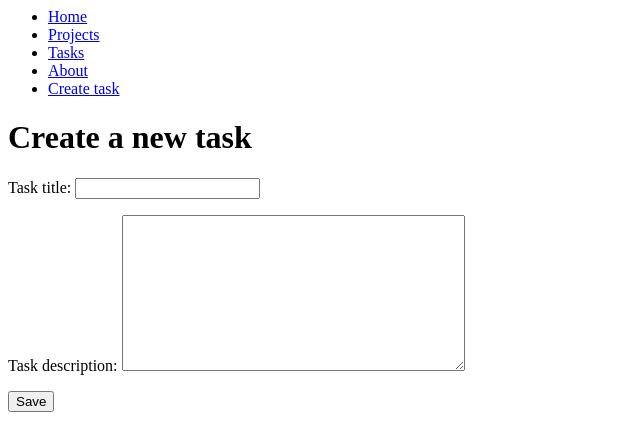
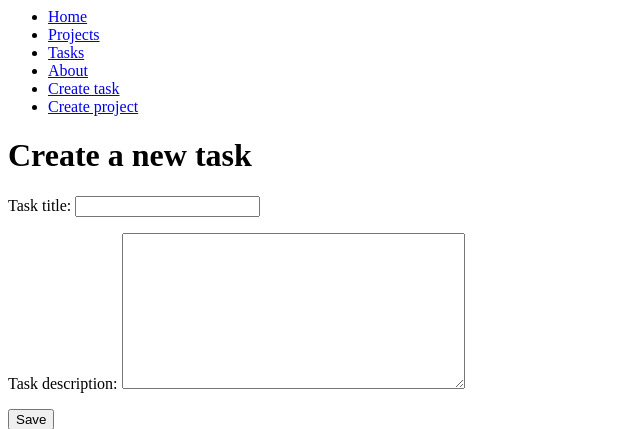
Before and after one commit to mnbuongiorno/djangoproject, a Django app: page /create_task/ in a window 1280 px wide. Shown: the top 429 px of the page, without its empty margins (0-640 px from the left). Run offline with Django 5.2, Linux system fonts and the light colour scheme.

Commit message:
Added Forms, url, views, html templates

```diff
--- a/myapp/forms.py
+++ b/myapp/forms.py
@@ -3,3 +3,7 @@ from django import forms
 class CreateNewTask(forms.Form):
     title = forms.CharField(label="Task title", max_length=200)
     description = forms.CharField(label='Task description', widget=forms.Textarea)
+
+
+class CreateNewProject(forms.Form):
+    name = forms.CharField(label="Project name", max_length=200)
--- a/myapp/templates/layouts/base.html
+++ b/myapp/templates/layouts/base.html
@@ -15,6 +15,9 @@
         <li>
             <a href="/create_task">Create task</a>
         </li>
+        <li>
+            <a href="/create_project">Create project</a>
+        </li>
     </ul>
 </nav>
 
--- a/myapp/urls.py
+++ b/myapp/urls.py
@@ -8,6 +8,8 @@ urlpatterns = [
     path('projects/', views.projects),
     path('task/', views.task),
     path('create_task/', views.create_task),
+    path('create_project/', views.create_project),
+
 
 
 ]
--- a/myapp/views.py
+++ b/myapp/views.py
@@ -1,27 +1,31 @@
 from django.http import HttpResponse
 from .models import Project, Task
 from django.shortcuts import render, redirect
-from .forms import CreateNewTask
+from .forms import CreateNewTask, CreateNewProject
+
 
 def index(request):
     title = 'Django Course'
-    return render(request, 'index.html',{
+    return render(request, 'index.html', {
         'title': title
     })
 
+
 def hello(request, username):
-    return HttpResponse("<h1>Hello %s<h1/>" %username)
+    return HttpResponse("<h1>Hello %s<h1/>" % username)
+
 
 def about(request):
     username = 'Flexo'
-    return render(request,'about.html', {
+    return render(request, 'about.html', {
         'username': username
     })
+
 
 def projects(request):
     # projects = list(Project.objects.values())
     projects = Project.objects.all()
-    return render(request,'projects.html', {
+    return render(request, 'projects/projects.html', {
         'projects': projects
     })
 
@@ -29,15 +33,29 @@ def projects(request):
 def task(request):
     # task = Task.objects.get(title=title)
     tasks = Task.objects.all()
-    return render(request,'task.html',{
+    return render(request, 'tasks/task.html', {
         'tasks': tasks
     })
 
+
 def create_task(request):
     if request.method == 'GET':
-        return render(request, 'create_task.html', {
-            'form' : CreateNewTask()
+        return render(request, 'tasks/create_task.html', {
+            'form': CreateNewTask()
         })
     else:
-            Task.objects.create(title=request.POST['title'], description=request.POST['description'], project_id=2)
-            return redirect('/task/')
+        Task.objects.create(
+            title=request.POST['title'], description=request.POST['description'], project_id=2)
+        return redirect('/task/')
+
+
+def create_project(request):
+    if request.method == 'GET':
+        return render(request, 'projects/create_project.html', {
+            'form': CreateNewProject()
+        })
+    else:
+        project = Project.objects.create(name=request.POST["name"])
+        return render(request, 'projects/create_project.html',{
+            'form' : CreateNewProject()
+        })
```
Also changed, not shown: myapp/templates/projects/create_project.html (added, +17 -0 lines), db.sqlite3, myapp/templates/projects/projects.html (renamed from myapp/templates/projects.html), myapp/templates/tasks/create_task.html (renamed from myapp/templates/create_task.html), myapp/templates/tasks/task.html (renamed from myapp/templates/task.html).
